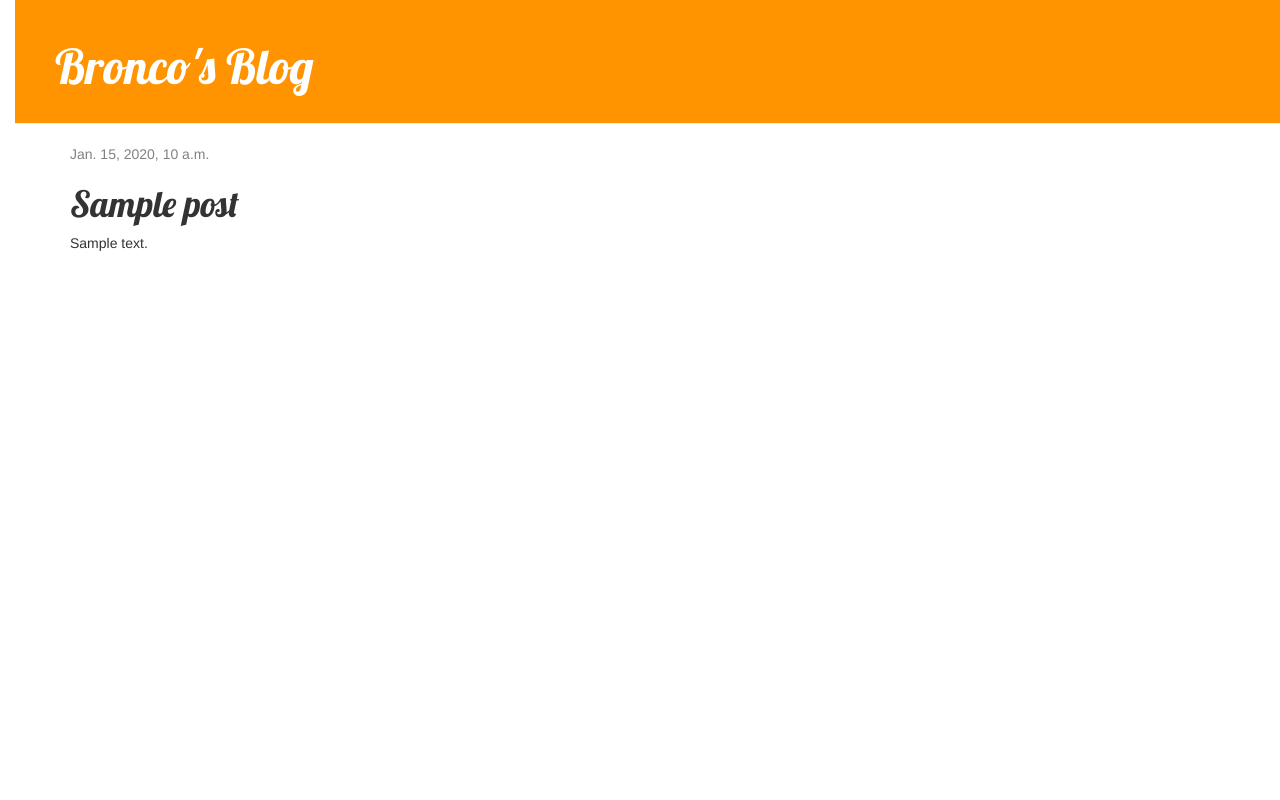
After one commit to whitbit/blog, a Django app: template blog/templates/blog/post_detail.html in a window 1280 px wide. The commit adds this page. Run offline with Django 3.2, Linux system fonts and the light colour scheme; the template is opened without the code that fills it: most values are stand-ins (such as "Sample title", 1, 10 or a date in 2020); some libraries are stand-ins or nearby versions.

Commit message:
added views and css styling

```diff
--- /dev/null
+++ b/blog/static/css/blog.css
@@ -0,0 +1,59 @@
+h1 a {
+    color: #FCA205;
+}
+
+body {
+    padding-left: 15px;
+}
+
+h1 a {
+    color: #FCA205;
+    font-family: 'Lobster';
+}
+
+.page-header {
+    background-color: #ff9400;
+    margin-top: 0;
+    padding: 20px 20px 20px 40px;
+}
+
+.page-header h1, .page-header h1 a, .page-header h1 a:visited, .page-header h1 a:active {
+    color: #ffffff;
+    font-size: 36pt;
+    text-decoration: none;
+}
+
+.content {
+    margin-left: 40px;
+}
+
+h1, h2, h3, h4 {
+    font-family: 'Lobster', cursive;
+}
+
+.date {
+    color: #828282;
+}
+
+.save {
+    float: right;
+}
+
+.post-form textarea, .post-form input {
+    width: 100%;
+}
+
+.top-menu, .top-menu:hover, .top-menu:visited {
+    color: #ffffff;
+    float: right;
+    font-size: 26pt;
+    margin-right: 20px;
+}
+
+.post {
+    margin-bottom: 70px;
+}
+
+.post h1 a, .post h1 a:visited {
+    color: #000000;
+}
--- /dev/null
+++ b/blog/templates/blog/base.html
@@ -0,0 +1,25 @@
+{% load staticfiles %}
+<html>
+    <head>
+        <title>Bronco's Blog</title>
+        <link rel="stylesheet" href="//maxcdn.bootstrapcdn.com/bootstrap/3.2.0/css/bootstrap.min.css">
+        <link rel="stylesheet" href="//maxcdn.bootstrapcdn.com/bootstrap/3.2.0/css/bootstrap-theme.min.css">
+        <link rel="stylesheet" href="{% static 'css/blog.css' %}">
+        <link href="//fonts.googleapis.com/css?family=Lobster&subset=latin,latin-ext" rel="stylesheet" type="text/css">
+
+
+    </head>
+    <body>
+        <div class="page-header">
+            <h1><a href="/">Bronco's Blog</a></h1>
+        </div>
+        <div class="content container">
+            <div class="row">
+                <div class="col-md-8">
+                {% block content %}
+                {% endblock %}
+                </div>
+            </div>
+        </div>
+    </body>
+</html>
--- /dev/null
+++ b/blog/templates/blog/post_detail.html
@@ -0,0 +1,13 @@
+{% extends 'blog/base.html' %}
+
+{% block content %}
+    <div class="post">
+        {% if post.published_date %}
+            <div class="date">
+                {{ post.published_date }}
+            </div>
+        {% endif %}
+        <h1>{{ post.title }}</h1>
+        <p>{{ post.text|linebreaksbr }}</p>
+    </div>
+{% endblock %}
--- a/blog/urls.py
+++ b/blog/urls.py
@@ -3,4 +3,5 @@ from . import views
 
 urlpatterns = [
     url(r'^$', views.post_list, name='post_list'),
+    url(r'^post/(?P<pk>\d+)/$', views.post_detail, name='post_detail'),
 ]
--- a/blog/views.py
+++ b/blog/views.py
@@ -1,7 +1,11 @@
-from django.shortcuts import render
+from django.shortcuts import render, get_object_or_404
 from django.utils import timezone
 from .models import Post
 
 def post_list(request):
     posts = Post.objects.filter(published_date__lte=timezone.now()).order_by('published_date')
     return render(request, 'blog/post_list.html', {'posts': posts})
+
+def post_detail(request, pk):
+    post = Post.objects.get(pk=pk)
+    return render(request, 'blog/post_detail.html', {'post': post})
```
Also changed, not shown: blog/templates/blog/post_list.html (+9 -14 lines).
